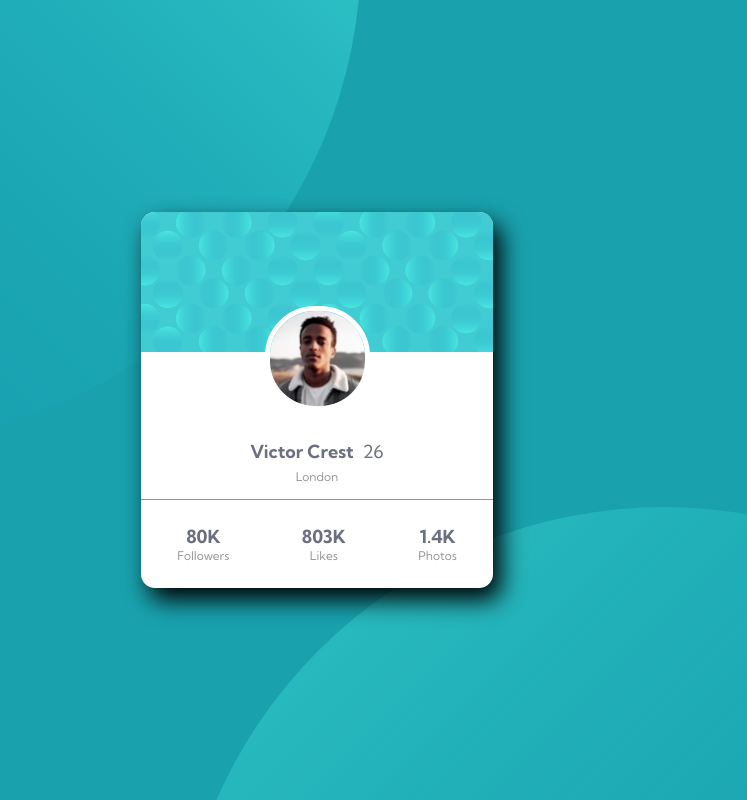
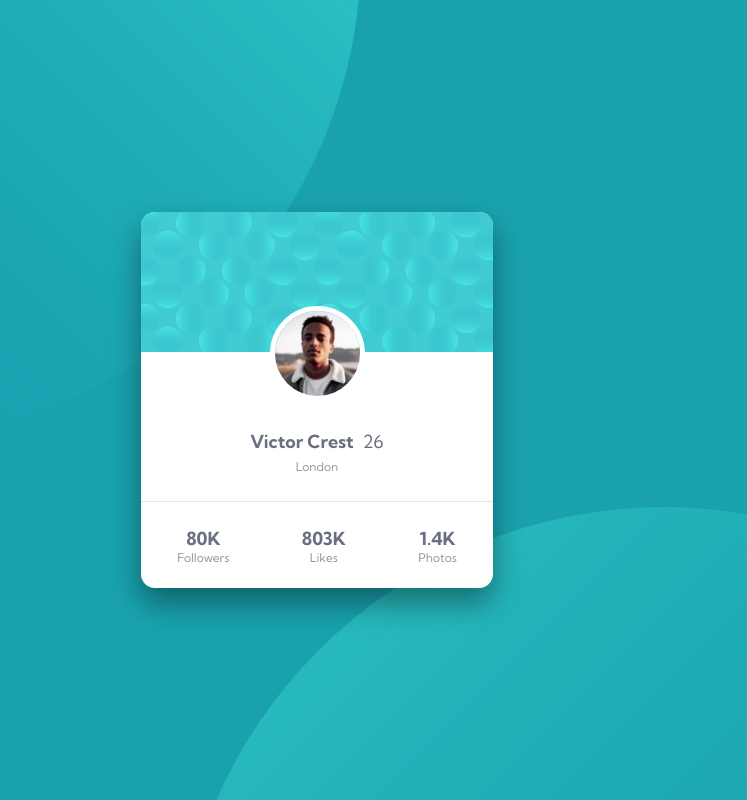
Before and after one commit to petar-antic/quantoxProjects, a plain HTML site: page firstProject/index.html in a window 1280 px wide. Shown: the whole page, without its empty margins (323-1070 px from the left). Drawn offline with Linux system fonts and the light colour scheme.

Commit message:
"Second commit"

```diff
--- a/firstProject/style.css
+++ b/firstProject/style.css
@@ -10,6 +10,7 @@
 *{
     margin: 0;
     padding: 0;
+    box-sizing: border-box;
 }
 
 body{
@@ -43,7 +44,7 @@ body{
     width: 352px;
     border-radius: 14px;
     text-align: center;
-    box-shadow: 8px 12px 24px black;
+    box-shadow: 0px 15px 30px 0px rgba(0,0,0,0.4);
 }
 
 #timelinePhoto{
@@ -68,9 +69,8 @@ body{
 #profileActivity{
     display: flex;
     justify-content: space-around;
-    border-top: 0.1px solid var(--dark-gray);
+    border-top: 1px solid #E5E5E5;
     align-content: center;
-    margin-top: -12px;
 }
 
 #profileActivity div{
```
